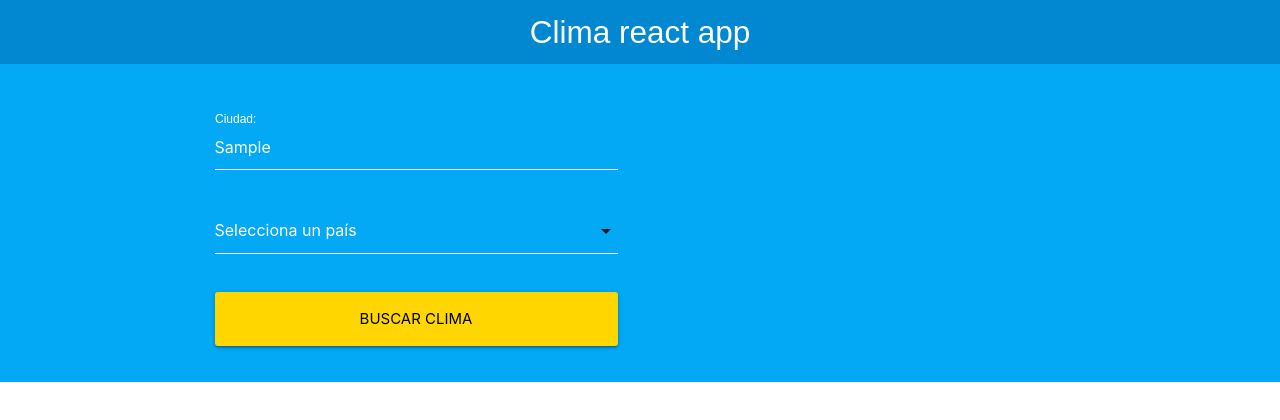
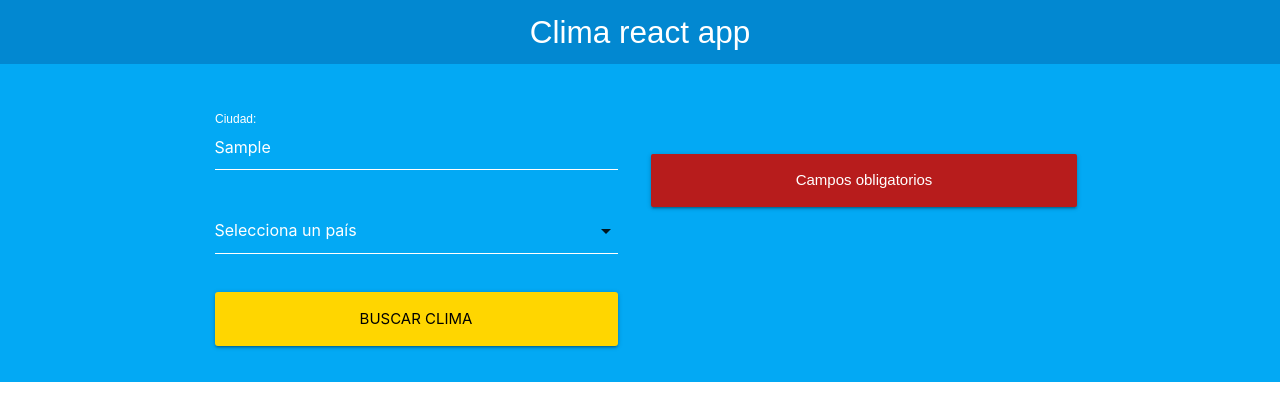
Before and after one commit to RicardoJ/React-Weather, a React (Create React App) app: page / in a window 1280 px wide. Both pictures are taken after typing "Sample" into the empty fields and a click on the input "Buscar Clima". Shown: the top 420 px of the page. Built offline with nearby package versions, Linux system fonts and the light colour scheme.

Commit message:
showing error

```diff
--- a/src/App.js
+++ b/src/App.js
@@ -1,18 +1,29 @@
 import React, { useState } from 'react';
 import Header from './components/Header';
 import Form from './components/Form';
+import Error from './components/Error';
 function App() {
   const [city, saveCity] = useState ('');
   const [country , saveCountry] = useState('');
+  const [error, saveError] = useState(false);
 
   const queryData = data  =>{
     if (data.city === '' || data.country === '') {
-
+      saveError(true);
       return;
     }
 
     saveCity(data.city);
     saveCountry(data.country);
+    saveError(false);
+  }
+
+  //component conditionally
+  let component;
+  if (error) {
+    component = <Error message = 'Campos obligatorios' />
+  }else{
+    component = null
   }
 
   return (
@@ -28,6 +39,9 @@ function App() {
               queryData ={queryData}
               />
             </div>
+            <div className = "col s12 m6">
+              {component}
+            </div>
           </div>
         </div>
       </div>
--- /dev/null
+++ b/src/components/Error.js
@@ -0,0 +1,11 @@
+import React from 'react';
+
+function Error ({message}){
+    return(
+        <div className = "card-panel red darken-4 error col s12">
+            {message}
+        </div>
+    )
+
+}
+export default Error;
```
